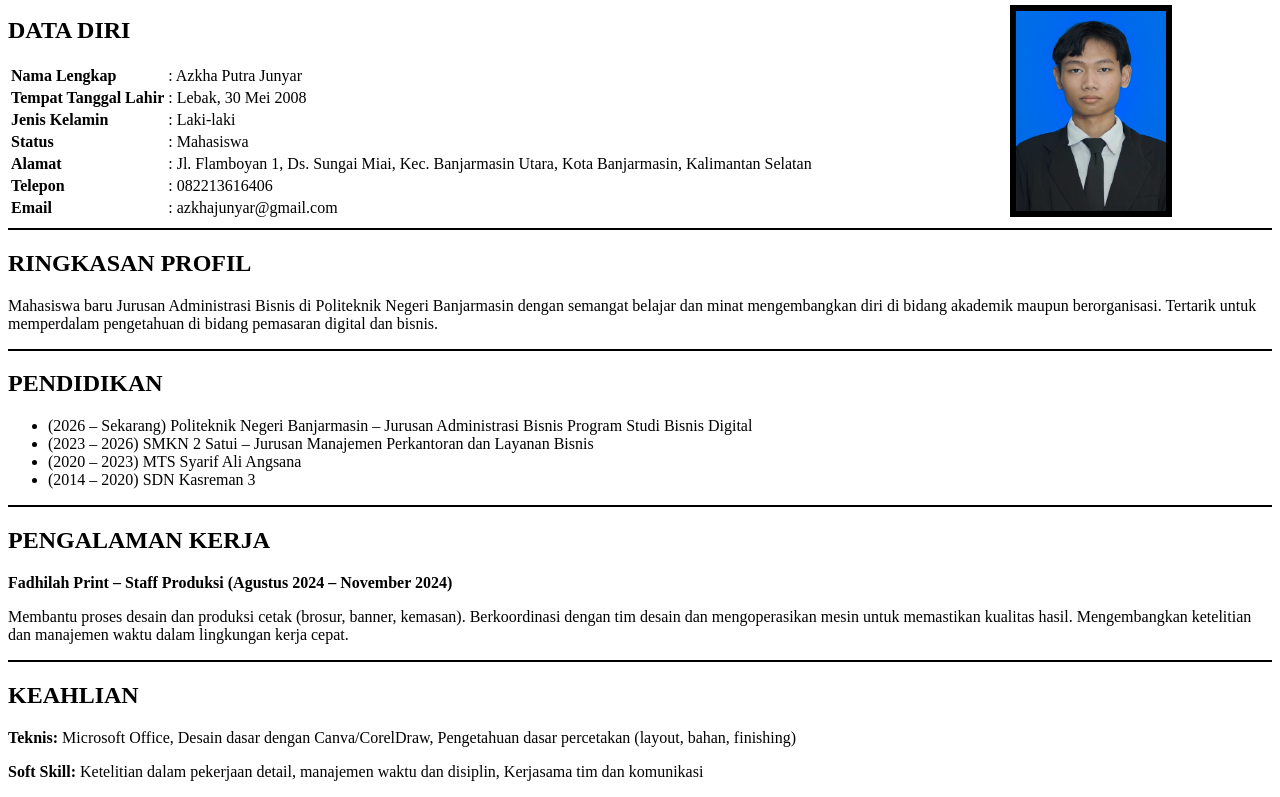
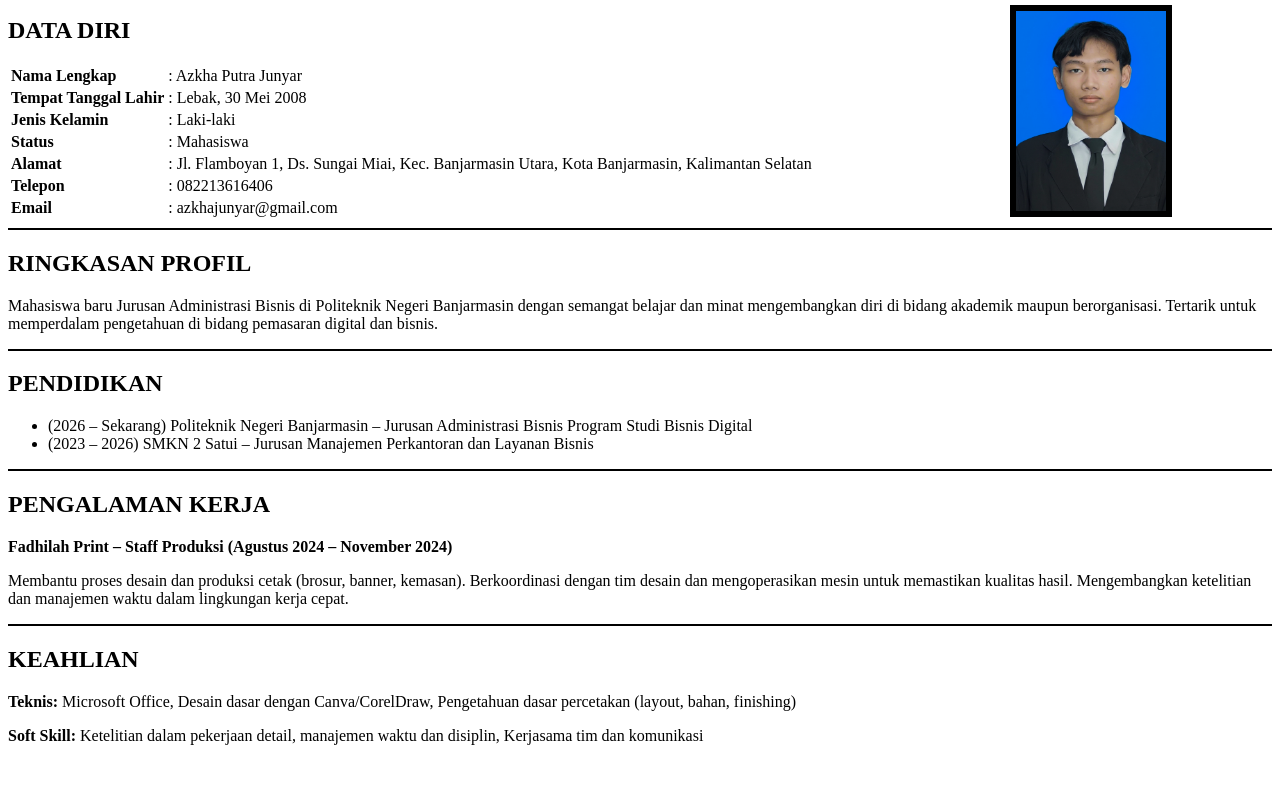
Before and after one commit to azkhaJNYR/tugasazkha, a plain HTML site: page cv azkha.html in a window 1280 px wide. Shown: the part 85-882 px from the top of the page. After the commit the page ends 846 px from the top, so only its background shows below. Drawn offline with Linux system fonts and the light colour scheme.

Commit message:
update codingan

```diff
--- a/cv azkha.html
+++ b/cv azkha.html
@@ -53,8 +53,7 @@
   <ul>
     <li>(2026 – Sekarang) Politeknik Negeri Banjarmasin – Jurusan Administrasi Bisnis Program Studi Bisnis Digital</li>
     <li>(2023 – 2026) SMKN 2 Satui – Jurusan Manajemen Perkantoran dan Layanan Bisnis</li>
-    <li>(2020 – 2023) MTS Syarif Ali Angsana</li>
-    <li>(2014 – 2020) SDN Kasreman 3</li>
+
   </ul>
 
    <hr border="10" color="black">
```
